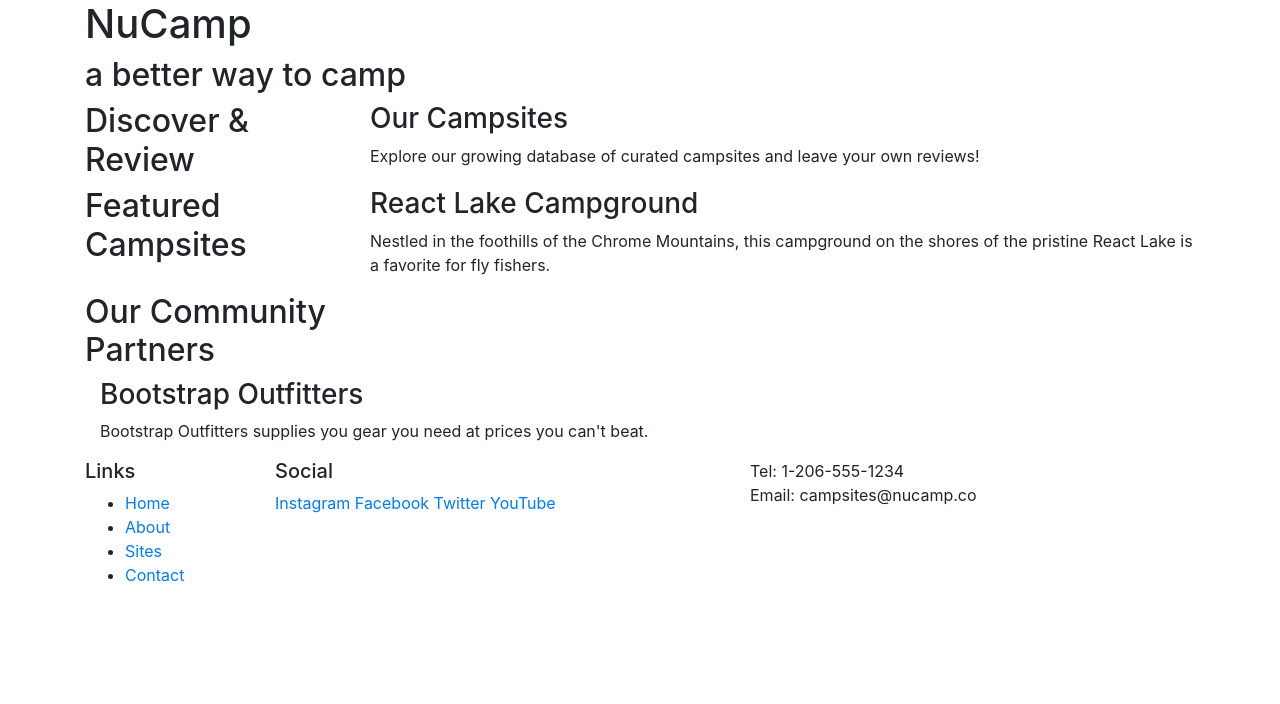
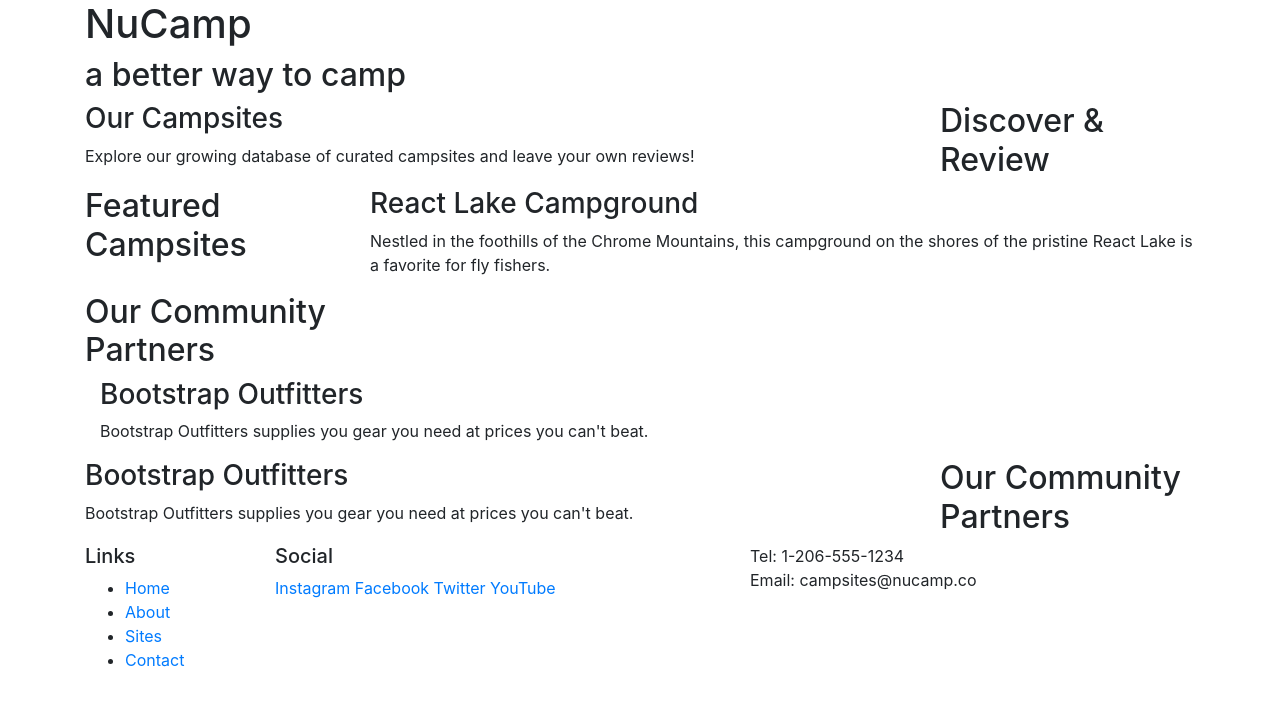
Before and after one commit to ferispeakscode/nucamp-bootstrap, a website: page index.html in a window 1280 px wide. Drawn offline with nearby package versions, Linux system fonts and the light colour scheme.

Commit message:
Adjusted order of columns based on viewport size

```diff
--- a/index.html
+++ b/index.html
@@ -27,7 +27,7 @@
 
         <div class="container">
             <div class="row">
-                <div class="col-sm-4 col-md-3">
+                <div class="col-sm-4 order-sm-last col-md-3">
                     <h2>Discover & Review</h2>
                 </div>
                 <div class="col">
@@ -51,13 +51,26 @@
 
         <div class="container">
             <div class="row">
-                <div class="col-sm-4 col-md-3">
+                <!--<div class="col-sm-4 order-sm-last col-md-3">-->
+                <div class="col-sm-4 order-sm-last col-md-3">
                     <h2>Our Community Partners</h2>
                 </div>
             </div>
             <div class="col">
                 <h3>Bootstrap Outfitters</h3>
                 <p>Bootstrap Outfitters supplies you gear you need at prices you can't beat.</p>
+            </div>
+        </div>
+
+        <div class="container">
+            <div class="row">
+                <div class="col-sm-4 order-sm-last col-md-3">
+                    <h2>Our Community Partners</h2>
+                </div>
+                <div class="col">
+                    <h3>Bootstrap Outfitters</h3>
+                    <p>Bootstrap Outfitters supplies you gear you need at prices you can't beat.</p>
+                </div>
             </div>
         </div>
 
```
Also changed, not shown: 1 other file.
